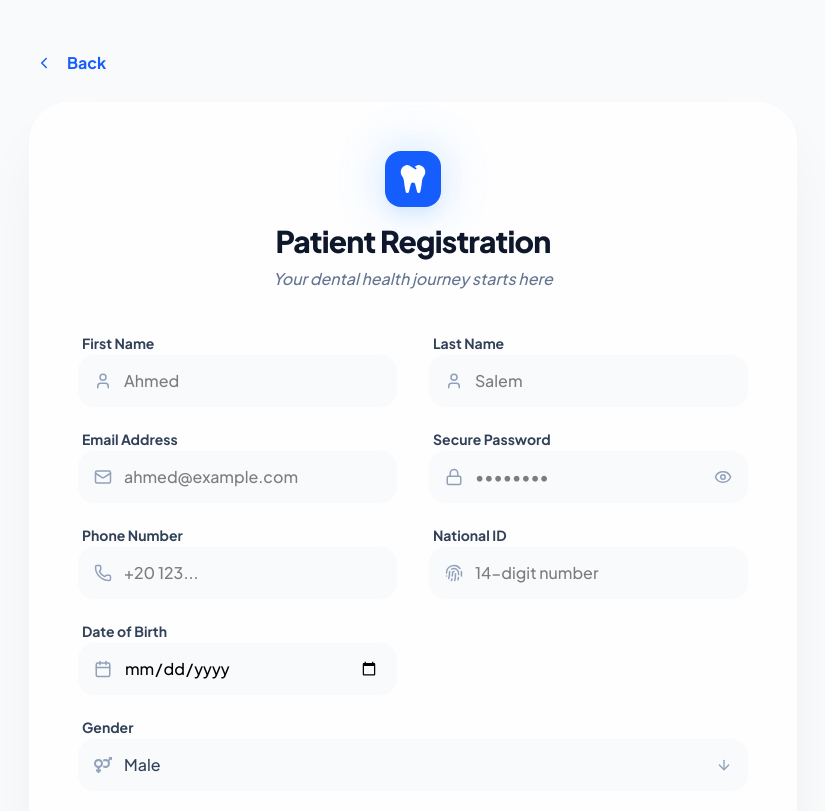
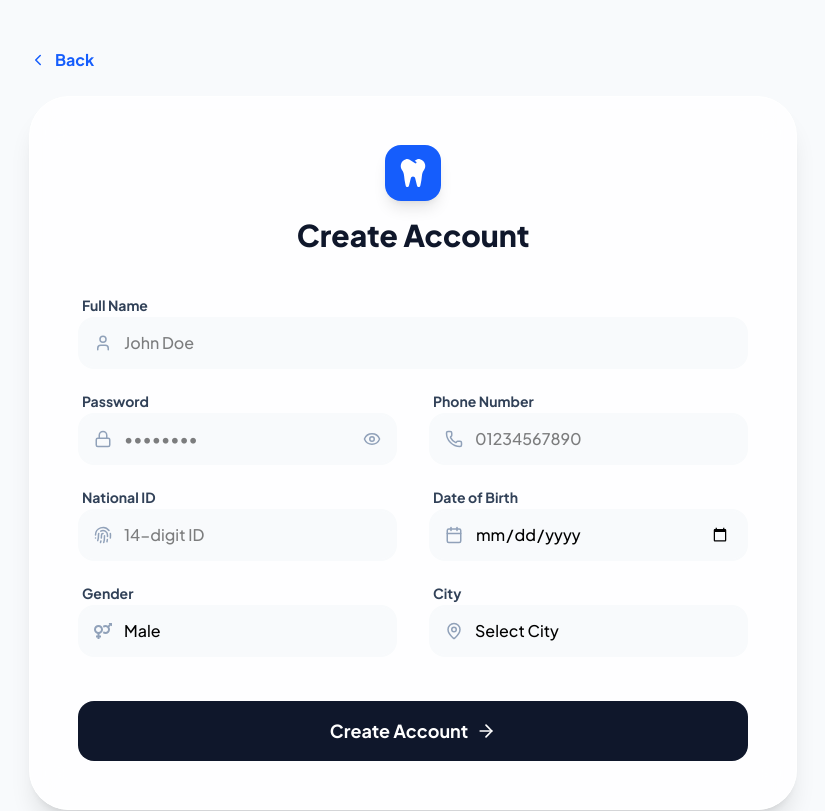
Before and after one commit to Mariam-Huussein/UniDent-Care, a Next.js app: page /signup/patient in a window 1280 px wide. Shown: the top 811 px of the page, without its empty margins (227-1052 px from the left). Built offline with nearby package versions, Linux system fonts and the light colour scheme.

Commit message:
Login and Signup pages are rehandled

```diff
--- a/src/app/(authentication)/signup/patient/page.tsx
+++ b/src/app/(authentication)/signup/patient/page.tsx
@@ -6,10 +6,9 @@ import { zodResolver } from "@hookform/resolvers/zod";
 import { useMutation } from "@tanstack/react-query";
 import { useRouter } from "next/navigation";
 import toast from "react-hot-toast";
-import { motion, AnimatePresence } from "framer-motion";
+import { motion } from "framer-motion";
 import {
   User,
-  Mail,
   Lock,
   Phone,
   Fingerprint,
@@ -19,6 +18,7 @@ import {
   Loader2,
   ArrowRight,
   ChevronLeft,
+  MapPin,
 } from "lucide-react";
 
 import {
@@ -40,320 +40,172 @@ export default function PatientSignup() {
     resolver: zodResolver(patientSignupSchema),
     mode: "onChange",
     defaultValues: {
-      firstName: "",
-      lastName: "",
-      email: "",
+      fullName: "",
       password: "",
       phoneNumber: "",
       nationalId: "",
       birthDate: "",
       gender: 0,
-    } as PatientSignupValues,
+      city: 0,
+    },
   });
 
   const signupMutation = useMutation({
     mutationFn: authService.registerPatient,
     onSuccess: (res) => {
       if (res.success) {
-        toast.success("Welcome to UniDent! Your account is ready.");
+        toast.success("Account created successfully!");
         router.push("/login");
       }
     },
     onError: (err: any) => {
-      const errorData = err?.response?.data;
-      if (errorData?.error?.errors) {
-        errorData.error.errors.forEach((msg: string) => toast.error(msg));
-      } else {
-        toast.error(errorData?.message || "Something went wrong");
-      }
+      const msg = err?.response?.data?.message || "Something went wrong";
+      toast.error(msg);
     },
   });
 
-  const containerVariants = {
-    hidden: { opacity: 0 },
-    visible: { opacity: 1, transition: { staggerChildren: 0.07 } },
-  };
-
-  const itemVariants = {
-    hidden: { y: 12, opacity: 0 },
-    visible: { y: 0, opacity: 1 },
+  const onSubmit = (data: PatientSignupValues) => {
+    signupMutation.mutate(data);
   };
 
   return (
     <div className="relative min-h-screen flex items-center justify-center bg-[#F8FAFC] py-12 px-4 overflow-hidden">
+      {/* Background Shapes */}
       <div className="absolute top-0 left-0 w-full h-full -z-10">
         <div className="absolute top-[-10%] right-[-5%] w-96 h-96 bg-blue-100/50 rounded-full blur-[100px]" />
-        <div className="absolute bottom-[-10%] left-[-5%] w-96 h-96 bg-indigo-100/50 rounded-full blur-[100px]" />
       </div>
 
-      <motion.div
-        initial={{ opacity: 0, scale: 0.98 }}
-        animate={{ opacity: 1, scale: 1 }}
-        className="w-full max-w-3xl relative z-10"
-      >
-        <button
-          onClick={() => router.back()}
-          className="flex items-center gap-2 text-blue-600 font-bold mb-6 hover:translate-x-[-4px] transition-transform group"
-        >
-          <div className="p-1.5 rounded-full group-hover:bg-blue-50 transition-colors">
-            <ChevronLeft size={18} />
-          </div>
-          Back
+      <motion.div initial={{ opacity: 0, y: 20 }} animate={{ opacity: 1, y: 0 }} className="w-full max-w-3xl">
+        <button onClick={() => router.back()} className="flex items-center gap-2 text-blue-600 font-bold mb-6 hover:-translate-x-1 transition-transform">
+          <ChevronLeft size={18} /> Back
         </button>
 
-        <div className="bg-white/80 backdrop-blur-xl rounded-[2.5rem] shadow-[0_32px_64px_-12px_rgba(0,0,0,0.06)] border border-white p-8 sm:p-12">
+        <div className="bg-white/80 backdrop-blur-xl rounded-[2.5rem] shadow-xl border border-white p-8 sm:p-12">
           <div className="text-center mb-10">
-            <div className="inline-flex relative mb-4">
-              <div className="absolute inset-0 bg-blue-400 blur-xl opacity-20 animate-pulse" />
-              <div className="relative w-14 h-14 bg-blue-600 rounded-2xl flex items-center justify-center text-white shadow-lg shadow-blue-100">
-                <FaTooth size={28} />
-              </div>
+            <div className="w-14 h-14 bg-blue-600 rounded-2xl flex items-center justify-center text-white mx-auto mb-4 shadow-lg">
+              <FaTooth size={28} />
             </div>
-            <h2 className="text-3xl font-black text-slate-900 tracking-tight">
-              Patient Registration
-            </h2>
-            <p className="mt-2 text-slate-500 font-medium italic">
-              Your dental health journey starts here
-            </p>
+            <h2 className="text-3xl font-black text-slate-900">Create Account</h2>
           </div>
 
-          <motion.form
-            variants={containerVariants}
-            initial="hidden"
-            animate="visible"
-            onSubmit={handleSubmit((data: any) => {
-              const payload = {
-                ...data,
-                fullName: `${data.firstName} ${data.lastName}`.trim(),
-              };
-              delete payload.firstName;
-              delete payload.lastName;
-              signupMutation.mutate(payload);
-            })}
-            className="grid grid-cols-1 md:grid-cols-2 gap-x-8 gap-y-5"
-          >
-            <motion.div variants={itemVariants} className="space-y-1.5">
-              <label className="text-sm font-bold text-slate-700 ml-1">
-                First Name
-              </label>
-              <div className="relative group">
-                <User
-                  className="absolute left-4 top-1/2 -translate-y-1/2 text-slate-400 group-focus-within:text-blue-600 transition-colors"
-                  size={18}
-                />
+          <form onSubmit={handleSubmit(onSubmit)} className="grid grid-cols-1 md:grid-cols-2 gap-x-8 gap-y-5">
+
+            {/* Full Name */}
+            <div className="md:col-span-2 space-y-1.5">
+              <label className="text-sm font-bold text-slate-700 ml-1">Full Name</label>
+              <div className="relative">
+                <User className="absolute left-4 top-1/2 -translate-y-1/2 text-slate-400" size={18} />
                 <input
-                  {...register("firstName", { required: "First name is required" })}
-                  className={`w-full bg-slate-50 border-2 ${errors.firstName ? "border-red-100" : "border-slate-50 focus:border-blue-600"} rounded-2xl pl-11 pr-4 py-3 outline-none transition-all focus:bg-white`}
-                  placeholder="Ahmed"
+                  {...register("fullName")}
+                  className="w-full bg-slate-50 border-2 border-slate-50 focus:border-blue-600 rounded-2xl pl-11 pr-4 py-3 outline-none transition-all"
+                  placeholder="John Doe"
                 />
               </div>
-              {errors.firstName && (
-                <p className="text-[11px] font-bold text-red-500 ml-1">
-                  {errors.firstName.message as string}
-                </p>
-              )}
-            </motion.div>
+              {errors.fullName && <p className="text-xs text-red-500 font-bold">{errors.fullName.message}</p>}
+            </div>
 
-            <motion.div variants={itemVariants} className="space-y-1.5">
-              <label className="text-sm font-bold text-slate-700 ml-1">
-                Last Name
-              </label>
-              <div className="relative group">
-                <User
-                  className="absolute left-4 top-1/2 -translate-y-1/2 text-slate-400 group-focus-within:text-blue-600 transition-colors"
-                  size={18}
-                />
-                <input
-                  {...register("lastName", { required: "Last name is required" })}
-                  className={`w-full bg-slate-50 border-2 ${errors.lastName ? "border-red-100" : "border-slate-50 focus:border-blue-600"} rounded-2xl pl-11 pr-4 py-3 outline-none transition-all focus:bg-white`}
-                  placeholder="Salem"
-                />
-              </div>
-              {errors.lastName && (
-                <p className="text-[11px] font-bold text-red-500 ml-1">
-                  {errors.lastName.message as string}
-                </p>
-              )}
-            </motion.div>
-
-            <motion.div variants={itemVariants} className="space-y-1.5">
-              <label className="text-sm font-bold text-slate-700 ml-1">
-                Email Address
-              </label>
-              <div className="relative group">
-                <Mail
-                  className="absolute left-4 top-1/2 -translate-y-1/2 text-slate-400 group-focus-within:text-blue-600 transition-colors"
-                  size={18}
-                />
-                <input
-                  type="email"
-                  {...register("email")}
-                  className={`w-full bg-slate-50 border-2 ${errors.email ? "border-red-100" : "border-slate-50 focus:border-blue-600"} rounded-2xl pl-11 pr-4 py-3 outline-none transition-all focus:bg-white`}
-                  placeholder="ahmed@example.com"
-                />
-              </div>
-              {errors.email && (
-                <p className="text-[11px] font-bold text-red-500 ml-1">
-                  {errors.email.message}
-                </p>
-              )}
-            </motion.div>
-
-            <motion.div variants={itemVariants} className="space-y-1.5">
-              <label className="text-sm font-bold text-slate-700 ml-1">
-                Secure Password
-              </label>
-              <div className="relative group">
-                <Lock
-                  className="absolute left-4 top-1/2 -translate-y-1/2 text-slate-400 group-focus-within:text-blue-600 transition-colors"
-                  size={18}
-                />
+            {/* Password */}
+            <div className="space-y-1.5">
+              <label className="text-sm font-bold text-slate-700 ml-1">Password</label>
+              <div className="relative">
+                <Lock className="absolute left-4 top-1/2 -translate-y-1/2 text-slate-400" size={18} />
                 <input
                   type={showPassword ? "text" : "password"}
                   {...register("password")}
-                  className={`w-full bg-slate-50 border-2 ${errors.password ? "border-red-100" : "border-slate-50 focus:border-blue-600"} rounded-2xl pl-11 pr-12 py-3 outline-none transition-all focus:bg-white`}
+                  className="w-full bg-slate-50 border-2 border-slate-50 focus:border-blue-600 rounded-2xl pl-11 pr-12 py-3 outline-none transition-all"
                   placeholder="••••••••"
                 />
-                <button
-                  type="button"
-                  onClick={() => setShowPassword(!showPassword)}
-                  className="absolute right-4 top-1/2 -translate-y-1/2 text-slate-400 hover:text-blue-600 transition-colors"
-                >
+                <button type="button" onClick={() => setShowPassword(!showPassword)} className="absolute right-4 top-1/2 -translate-y-1/2 text-slate-400">
                   {showPassword ? <EyeOff size={18} /> : <Eye size={18} />}
                 </button>
               </div>
-              {errors.password && (
-                <p className="text-[11px] font-bold text-red-500 ml-1">
-                  {errors.password.message}
-                </p>
-              )}
-            </motion.div>
+              {errors.password && <p className="text-xs text-red-500 font-bold">{errors.password.message}</p>}
+            </div>
 
-            <motion.div variants={itemVariants} className="space-y-1.5">
-              <label className="text-sm font-bold text-slate-700 ml-1">
-                Phone Number
-              </label>
-              <div className="relative group">
-                <Phone
-                  className="absolute left-4 top-1/2 -translate-y-1/2 text-slate-400 group-focus-within:text-blue-600 transition-colors"
-                  size={18}
-                />
+            {/* Phone */}
+            <div className="space-y-1.5">
+              <label className="text-sm font-bold text-slate-700 ml-1">Phone Number</label>
+              <div className="relative">
+                <Phone className="absolute left-4 top-1/2 -translate-y-1/2 text-slate-400" size={18} />
                 <input
                   {...register("phoneNumber")}
-                  className={`w-full bg-slate-50 border-2 ${errors.phoneNumber ? "border-red-100" : "border-slate-50 focus:border-blue-600"} rounded-2xl pl-11 pr-4 py-3 outline-none transition-all focus:bg-white`}
-                  placeholder="+20 123..."
+                  className="w-full bg-slate-50 border-2 border-slate-50 focus:border-blue-600 rounded-2xl pl-11 pr-4 py-3 outline-none transition-all"
+                  placeholder="01234567890"
                 />
               </div>
-              {errors.phoneNumber && (
-                <p className="text-[11px] font-bold text-red-500 ml-1">
-                  {errors.phoneNumber.message}
-                </p>
-              )}
-            </motion.div>
+              {errors.phoneNumber && <p className="text-xs text-red-500 font-bold">{errors.phoneNumber.message}</p>}
+            </div>
 
-            <motion.div variants={itemVariants} className="space-y-1.5">
-              <label className="text-sm font-bold text-slate-700 ml-1">
-                National ID
-              </label>
-              <div className="relative group">
-                <Fingerprint
-                  className="absolute left-4 top-1/2 -translate-y-1/2 text-slate-400 group-focus-within:text-blue-600 transition-colors"
-                  size={18}
-                />
+            {/* National ID */}
+            <div className="space-y-1.5">
+              <label className="text-sm font-bold text-slate-700 ml-1">National ID</label>
+              <div className="relative">
+                <Fingerprint className="absolute left-4 top-1/2 -translate-y-1/2 text-slate-400" size={18} />
                 <input
                   {...register("nationalId")}
-                  className={`w-full bg-slate-50 border-2 ${errors.nationalId ? "border-red-100" : "border-slate-50 focus:border-blue-600"} rounded-2xl pl-11 pr-4 py-3 outline-none transition-all focus:bg-white`}
-                  placeholder="14-digit number"
+                  className="w-full bg-slate-50 border-2 border-slate-50 focus:border-blue-600 rounded-2xl pl-11 pr-4 py-3 outline-none transition-all"
+                  placeholder="14-digit ID"
                 />
               </div>
-              {errors.nationalId && (
-                <p className="text-[11px] font-bold text-red-500 ml-1">
-                  {errors.nationalId.message}
-                </p>
-              )}
-            </motion.div>
+              {errors.nationalId && <p className="text-xs text-red-500 font-bold">{errors.nationalId.message}</p>}
+            </div>
 
-            <motion.div variants={itemVariants} className="space-y-1.5">
-              <label className="text-sm font-bold text-slate-700 ml-1">
-                Date of Birth
-              </label>
-              <div className="relative group">
-                <Calendar
-                  className="absolute left-4 top-1/2 -translate-y-1/2 text-slate-400 group-focus-within:text-blue-600 transition-colors"
-                  size={18}
-                />
+            {/* Birth Date */}
+            <div className="space-y-1.5">
+              <label className="text-sm font-bold text-slate-700 ml-1">Date of Birth</label>
+              <div className="relative">
+                <Calendar className="absolute left-4 top-1/2 -translate-y-1/2 text-slate-400" size={18} />
                 <input
                   type="date"
                   {...register("birthDate")}
-                  className="w-full bg-slate-50 border-2 border-slate-50 focus:border-blue-600 rounded-2xl pl-11 pr-4 py-3 outline-none transition-all focus:bg-white appearance-none"
+                  className="w-full bg-slate-50 border-2 border-slate-50 focus:border-blue-600 rounded-2xl pl-11 pr-4 py-3 outline-none transition-all"
                 />
               </div>
-              {errors.birthDate && (
-                <p className="text-[11px] font-bold text-red-500 ml-1">
-                  {errors.birthDate.message}
-                </p>
-              )}
-            </motion.div>
+              {errors.birthDate && <p className="text-xs text-red-500 font-bold">{errors.birthDate.message}</p>}
+            </div>
 
-            <motion.div
-              variants={itemVariants}
-              className="space-y-1.5 md:col-span-2"
-            >
-              <label className="text-sm font-bold text-slate-700 ml-1">
-                Gender
-              </label>
-              <div className="relative group">
-                <FaVenusMars
-                  className="absolute left-4 top-1/2 -translate-y-1/2 text-slate-400 group-focus-within:text-blue-600 transition-colors"
-                  size={18}
-                />
+            {/* Gender - FIXED WITH valueAsNumber */}
+            <div className="space-y-1.5">
+              <label className="text-sm font-bold text-slate-700 ml-1">Gender</label>
+              <div className="relative">
+                <FaVenusMars className="absolute left-4 top-1/2 -translate-y-1/2 text-slate-400" size={18} />
                 <select
-                  {...register("gender", {
-                    setValueAs: (v) => parseInt(v, 10),
-                  })}
-                  className="w-full bg-slate-50 border-2 border-slate-50 focus:border-blue-600 rounded-2xl pl-11 pr-4 py-3 outline-none transition-all appearance-none cursor-pointer focus:bg-white text-slate-700 font-medium"
+                  {...register("gender", { valueAsNumber: true })}
+                  className="w-full bg-slate-50 border-2 border-slate-50 focus:border-blue-600 rounded-2xl pl-11 pr-4 py-3 outline-none appearance-none cursor-pointer"
                 >
-                  <option value="0">Male</option>
-                  <option value="1">Female</option>
+                  <option value={0}>Male</option>
+                  <option value={1}>Female</option>
                 </select>
-                <div className="absolute right-4 top-1/2 -translate-y-1/2 pointer-events-none text-slate-400">
-                  <ArrowRight size={16} className="rotate-90" />
-                </div>
               </div>
-            </motion.div>
+            </div>
 
-            <motion.div variants={itemVariants} className="md:col-span-2 pt-6">
+            {/* City - FIXED WITH valueAsNumber */}
+            <div className="space-y-1.5">
+              <label className="text-sm font-bold text-slate-700 ml-1">City</label>
+              <div className="relative">
+                <MapPin className="absolute left-4 top-1/2 -translate-y-1/2 text-slate-400" size={18} />
+                <select
+                  {...register("city", { valueAsNumber: true })}
+                  className="w-full bg-slate-50 border-2 border-slate-50 focus:border-blue-600 rounded-2xl pl-11 pr-4 py-3 outline-none appearance-none cursor-pointer"
+                >
+                  <option value={0}>Select City</option>
+                  <option value={1}>Cairo</option>
+                  <option value={2}>Alexandria</option>
+                </select>
+              </div>
+              {errors.city && <p className="text-xs text-red-500 font-bold">{errors.city.message}</p>}
+            </div>
+
+            <div className="md:col-span-2 pt-6">
               <button
                 type="submit"
                 disabled={signupMutation.isPending}
-                className="group relative w-full bg-slate-900 text-white py-4 rounded-[1.25rem] font-bold text-lg transition-all duration-300 hover:bg-blue-600 hover:shadow-2xl hover:shadow-blue-100 active:scale-[0.98] disabled:opacity-70"
+                className="w-full bg-slate-900 text-white py-4 rounded-2xl font-bold text-lg hover:bg-blue-600 transition-all flex items-center justify-center gap-2 disabled:opacity-70"
               >
-                <div className="flex items-center justify-center gap-2">
-                  {signupMutation.isPending ? (
-                    <Loader2 className="animate-spin" size={22} />
-                  ) : (
-                    <>
-                      <span>Create My Account</span>
-                      <ArrowRight
-                        size={20}
-                        className="group-hover:translate-x-1 transition-transform"
-                      />
-                    </>
-                  )}
-                </div>
+                {signupMutation.isPending ? <Loader2 className="animate-spin" /> : <>Create Account <ArrowRight size={20} /></>}
               </button>
-            </motion.div>
-          </motion.form>
-
-          <p className="mt-8 text-center text-slate-500 font-medium text-sm">
-            Already registered?{" "}
-            <a
-              href="/login"
-              className="text-blue-600 font-bold hover:underline decoration-2 underline-offset-4"
-            >
-              Sign in
-            </a>
-          </p>
+            </div>
+          </form>
         </div>
       </motion.div>
     </div>
--- a/src/features/auth/schemas/patientSignupSchema.ts
+++ b/src/features/auth/schemas/patientSignupSchema.ts
@@ -1,18 +1,16 @@
-import z from "zod";
+import { z } from "zod";
 
 export const patientSignupSchema = z.object({
-    firstName: z.string().min(2, "First name must be at least 2 characters"),
-    lastName: z.string().min(2, "Last name must be at least 2 characters"),
-    email: z.string().email("Invalid email address"),
-    password: z.string().min(8, "Password must be at least 8 characters")
+    fullName: z.string().min(5, "Full name must be at least 5 characters"),
+    password: z.string()
+        .min(8, "Password must be at least 8 characters")
         .regex(/[A-Z]/, "Password must contain at least one uppercase letter")
         .regex(/[0-9]/, "Password must contain at least one digit"),
     phoneNumber: z.string().min(10, "Invalid phone number"),
     nationalId: z.string().length(14, "National ID must be 14 digits"),
-    birthDate: z.string().refine(date => !isNaN(Date.parse(date)), {
-        message: "Invalid date of birth",
-    }),
+    birthDate: z.string().min(1, "Birth date is required"),
     gender: z.number(),
-})
+    city: z.number().min(1, "Please select a city"),
+});
 
-export type PatientSignupValues = z.infer<typeof patientSignupSchema>
+export type PatientSignupValues = z.infer<typeof patientSignupSchema>;
```
Also changed, not shown: src/app/(authentication)/login/page.tsx (+3 -10 lines), src/features/auth/schemas/loginSchema.ts (+14 -4 lines).
